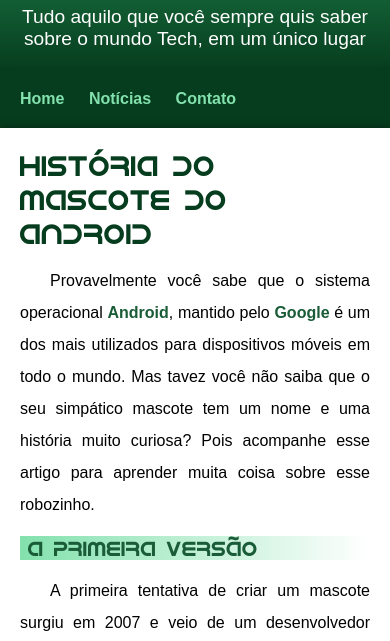
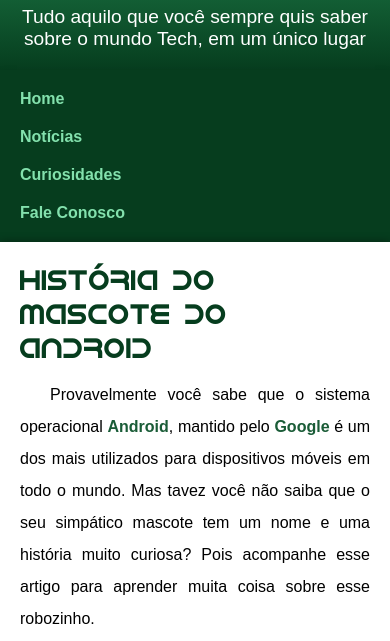
Before and after one commit to williamsilvapeixoto/projeto-android, a plain HTML site: page index.html in a window 390 px wide. Shown: the part 158-799 px from the top of the page. Drawn offline with Linux system fonts and the light colour scheme.

Commit message:
Deixei o menu mais adaptável

```diff
--- a/index.html
+++ b/index.html
@@ -15,7 +15,8 @@
    <nav>
     <a href="#">Home</a>
     <a href="#">Notícias</a>
-    <a href="#">Contato</a>
+    <a href="#">Curiosidades</a>
+    <a href="#">Fale Conosco</a>
    </nav>
    <main>
       <article>
--- a/style/style.css
+++ b/style/style.css
@@ -60,6 +60,15 @@ nav{
     background-color: var(--cor5);
     padding: 10px;
     box-shadow: 0px 7px 10px rgba(0, 0, 0, 0.349);
+    display: flex;
+}
+@media screen and (max-width: 430px){
+nav{
+    flex-direction: column;
+}
+nav > a{
+    margin-right: auto;
+}
 }
 nav > a{
     color: var(--cor1);
@@ -68,7 +77,6 @@ nav > a{
     font-weight: bold;
     transition-duration: 0.2s;
     border-radius: 5px;
-    display: inline-block;
 }
 nav > a:hover{
     background-color: var(--cor2);
```
